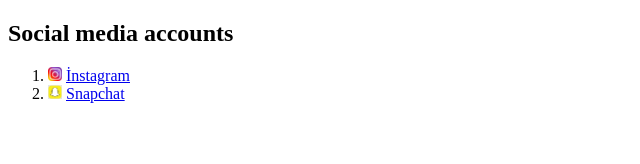
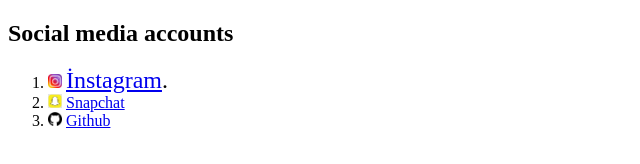
Before and after one commit to Hakaantkn/htmlDenemesi, a plain HTML site: page index.html in a window 1280 px wide. Shown: the whole page, without its empty margins (0-640 px from the left). Drawn offline with Linux system fonts and the light colour scheme.

Commit message:
github linki eklendi

```diff
--- a/index.html
+++ b/index.html
@@ -11,13 +11,18 @@
     <!-- <img width="300px" height="300px" src="assets/img/walpaper.jpg" alt=""> -->
     <ol>
         <li>
-                <img width="14px" height="14px"src="assets/img/instaLogo.jpg" alt="">
-                <a href="https://www.instagram.com/hakaantkn/" target="_blank">İnstagram</a>
+            <img width="14px" height="14px"src="assets/img/instaLogo.jpg" alt="">
+            <font size="+2"><a href="https://www.instagram.com/hakaantkn/" target="_blank">İnstagram</a>.</font>
         </li>
         <li>
             <img width="14px" height="14px" src="assets/img/snap.jpg" alt="">
             <a href="https://t.snapchat.com/4sdWEegK" target="_blank">Snapchat</a>
         </li>
+        <li>
+            <img width="14px" height="14px" src="assets/img/github.jpg" alt="">
+            <a href="https://github.com/Hakaantkn" target="_blank">Github</a>
+        </li>
+
 
 
 
```
Also changed, not shown: assets/img/github.jpg (added).
